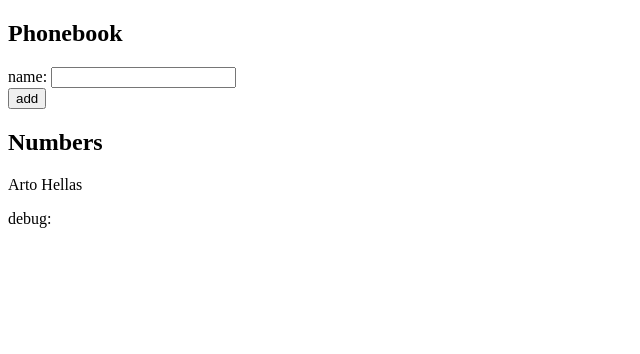
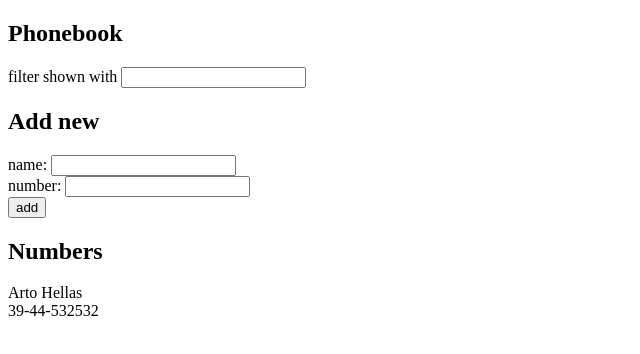
Before and after one commit to Sam26047/FullStackOpen-Exercises, a React (Vite) app in the folder Part 2/phonebook/: page / in a window 1280 px wide. Shown: the top 354 px of the page, without its empty margins (0-640 px from the left). Built offline with nearby package versions, Linux system fonts and the light colour scheme.

Commit message:
Part 2.9 Complete

```diff
--- a/Part 2/phonebook/src/App.jsx
+++ b/Part 2/phonebook/src/App.jsx
@@ -2,35 +2,53 @@ import { useState } from 'react'
 
 const App = () => {
   const [persons, setPersons] = useState([
-    { name: 'Arto Hellas' }
+    { name: 'Arto Hellas',
+      number: "39-44-532532"
+    }
   ])
   const [newName, setNewName] = useState('')
+  const [newNumber,setNewNumber] = useState('')
+  const [filter,setFilter]  = useState('')
+
 
   const addName = (event)=>{
     event.preventDefault()
     const newPerson  ={
-      name:newName
+      name:newName,
+      number:newNumber
     }
-    if(persons.some((element)=>(element.name===newPerson.name))){
-      window.alert(`${newPerson.name} is already added to phonebook`)
+    if(persons.some((person)=>((person.name===newPerson.name)&&(person.number===newPerson.number)))){
+      window.alert(`${newPerson.name} ${newPerson.number} is already added to phonebook`)
     }
     else{
       setPersons(persons.concat(newPerson))
       setNewName('')
+      setNewNumber('')
     }
 
   }
 
-  const handleChange = (event)=>{
+  const handleNameChange = (event)=>{
     setNewName(event.target.value)
+  }
+  const handleNumberChange = (event)=>{
+    setNewNumber(event.target.value)
+  }
+  const handleFilterChange= (event)=>{
+    setFilter(event.target.value)
   }
 
   return (
     <div>
       <h2>Phonebook</h2>
+      filter shown with <input value={filter} onChange={handleFilterChange}/>
+      <h2>Add new</h2>
       <form onSubmit={addName}>
         <div>
-          name: <input value={newName} onChange={handleChange}/>
+          name: <input value={newName} onChange={handleNameChange}/>
+        </div>
+        <div>
+          number: <input value={newNumber} onChange={handleNumberChange} />
         </div>
         <div>
           <button type="submit">add</button>
@@ -38,11 +56,18 @@ const App = () => {
       </form>
       <h2>Numbers</h2>
       {persons.map((person)=>{
-        return(
-          <p key={person.name}>{person.name}</p>
+        const regex = new RegExp(`^${filter}`);
+        if(regex.test(person.name.toLowerCase())){
+          return(
+          <div key={person.name}>
+            <p>
+              {person.name}<br />
+              {person.number}
+            </p>
+          </div>
         )
+        }
       })}
-      <div>debug: {newName}</div>
     </div>
   )
 }
```
